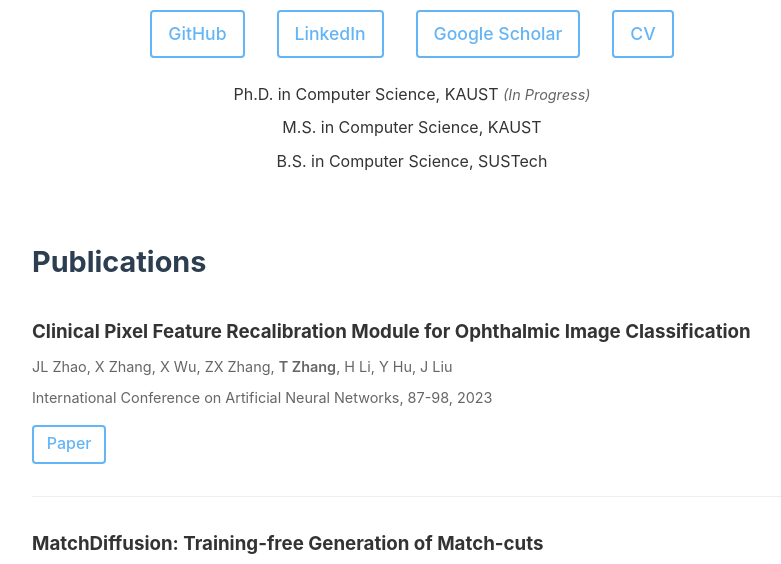
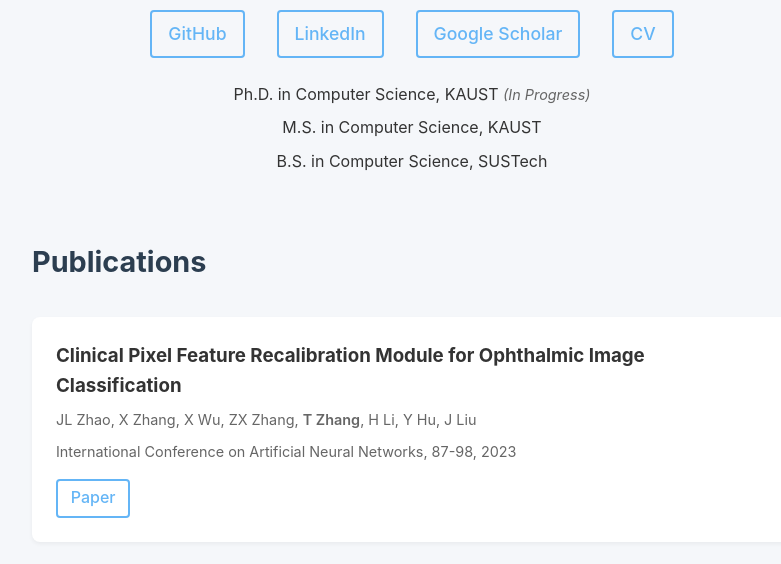
Before and after one commit to ZhangT-tech/ZhangT-tech.github.io, a plain HTML site: page index.html in a window 1280 px wide. Shown: the part 367-931 px from the top of the page, without its empty margins (228-1009 px from the left). Drawn offline with Linux system fonts and the light colour scheme.

Commit message:
background color

```diff
--- a/styles.css
+++ b/styles.css
@@ -9,6 +9,7 @@
     --light-bg: #f8f9fa;
     --white: #ffffff;
     --link-color: #64b5f6;  /* Lighter blue color */
+    --page-bg: #f5f7fa;  /* Light blue-gray background */
 }
 
 * {
@@ -18,13 +19,13 @@
 }
 
 body {
+    background-color: var(--page-bg);
     font-family: -apple-system, BlinkMacSystemFont, 'Segoe UI', Roboto, Oxygen, Ubuntu, Cantarell, sans-serif;
     line-height: 1.6;
     color: var(--text-color);
     max-width: 800px;
     margin: 0 auto;
     padding: 0 20px;
-    background-color: white;
 }
 
 /* Header & Navigation */
@@ -121,8 +122,10 @@ nav ul li a:hover {
 /* Publications and Thoughts */
 .publication-item {
     margin-bottom: 2rem;
-    padding-bottom: 2rem;
-    border-bottom: 1px solid #eee;
+    padding: 1.5rem;
+    border-radius: 8px;
+    background-color: var(--white);
+    box-shadow: 0 2px 4px rgba(0, 0, 0, 0.05);
 }
 
 .publication-item:last-child {
```
